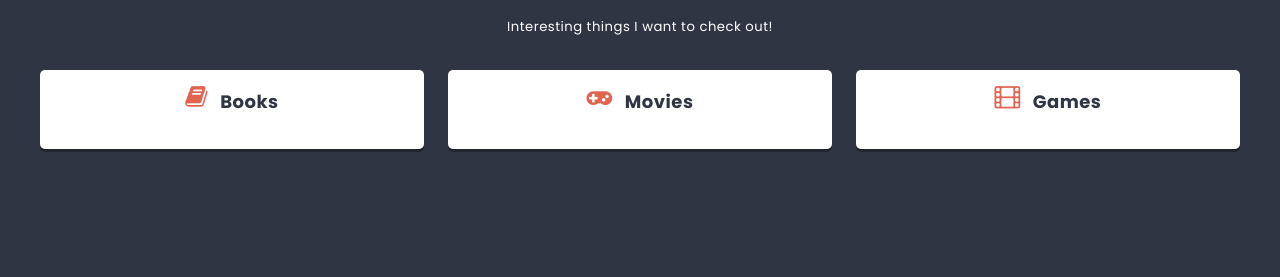
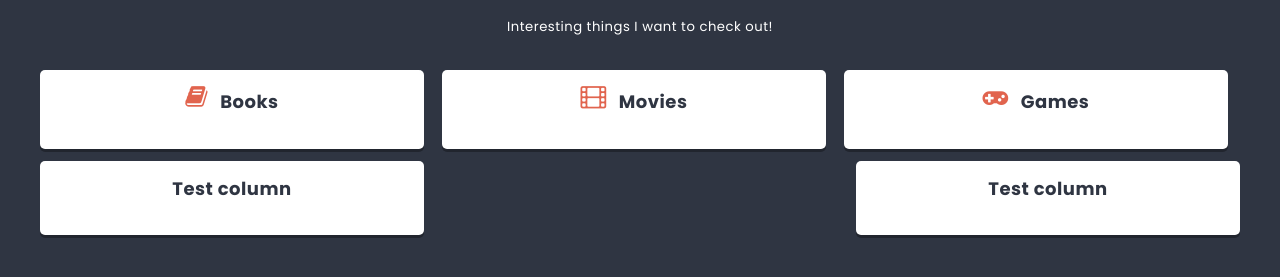
Before and after one commit to Jnlietta/react-app, a React (Create React App) app in the folder react-app/: page / in a window 1280 px wide. Shown: the part 471-748 px from the top of the page. Built offline with nearby package versions, Linux system fonts and the light colour scheme.

Commit message:
Add hook useState

```diff
--- a/react-app/src/components/List/List.js
+++ b/react-app/src/components/List/List.js
@@ -1,7 +1,19 @@
 import styles from './List.module.scss';
 import Column from '../Column/Column.js';
+import { useState } from 'react';
+
 
 const List = () => {
+    const [columns, setColumns] = useState([
+        { id: 1, title: 'Books', icon: 'book' },
+        { id: 2, title: 'Movies', icon: 'film' },
+        { id: 3, title: 'Games', icon: 'gamepad' }
+      ]);
+
+    setTimeout(() => {
+        setColumns([...columns, { id: 4, title: 'Test column'}]);
+      }, 2000);
+      console.log(columns);
     return(
         <div className={styles.list}>
             <header className={styles.header}>
@@ -9,9 +21,7 @@ const List = () => {
             </header>
             <p className={styles.description}>Interesting things I want to check out!</p>
             <section className={styles.columns}>
-                <Column title="Books" icon="book" />
-                <Column title="Movies" icon="gamepad" />
-                <Column title="Games" icon="film" />
+                {columns.map(column => <Column key={column.id} title={column.title} icon={column.icon} />)}
             </section>
         </div>
     );
```
